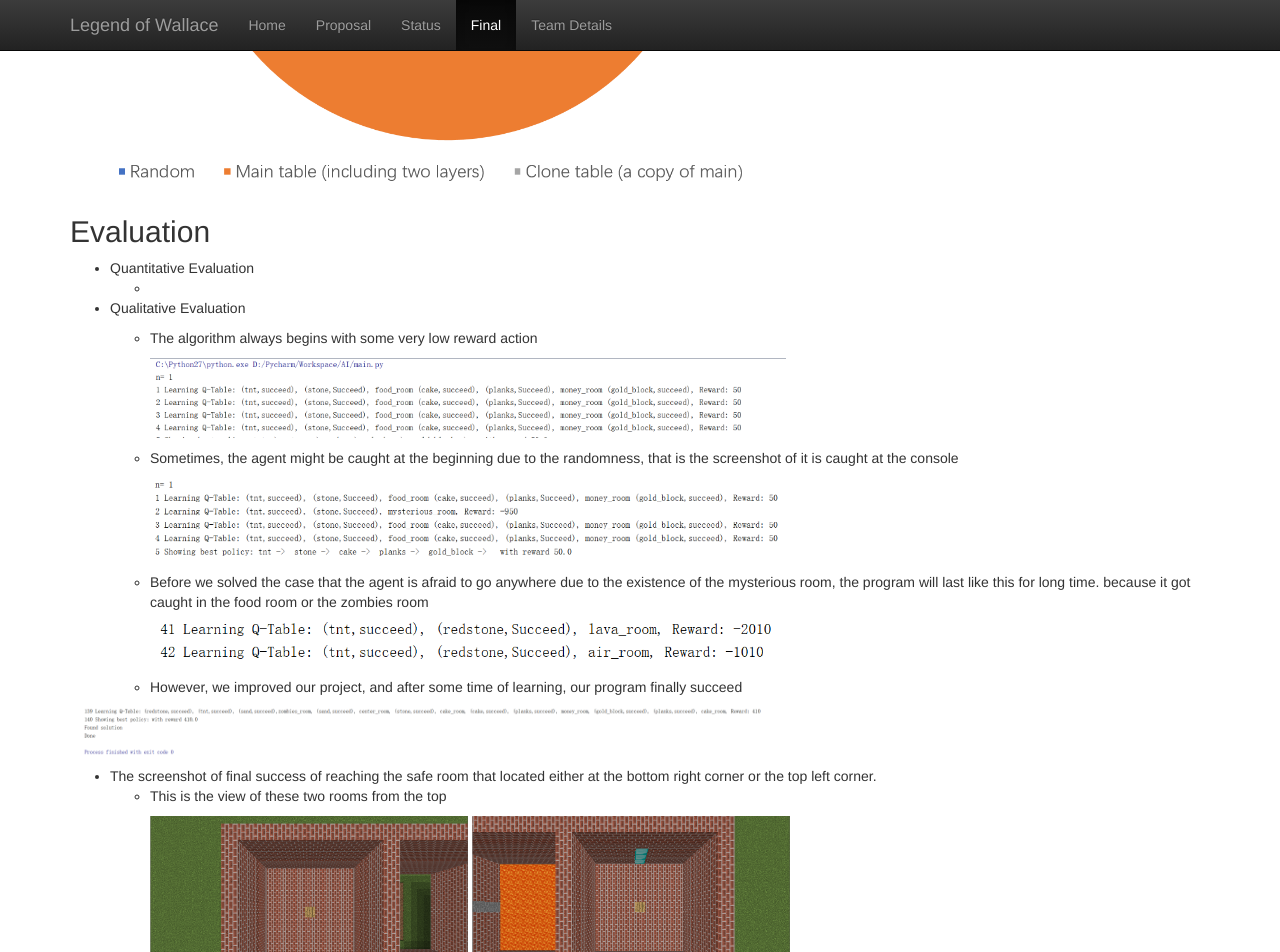
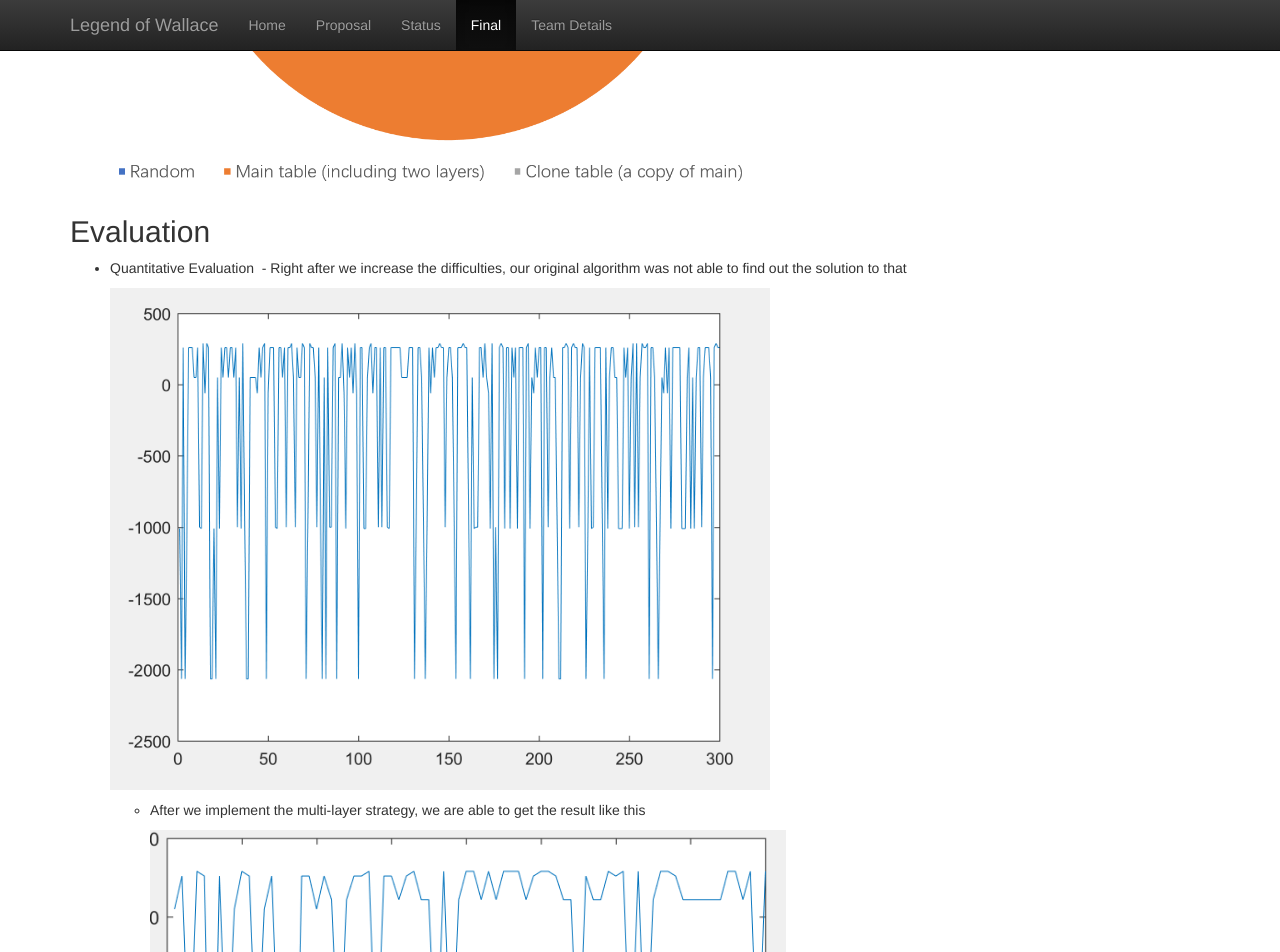
Before and after one commit to rl3740/WallaceAI, a Jekyll site: the page built from docs/final.md, in a window 1280 px wide and 1400 px high, scrolled down 6009 px. Shown: the top 952 px of the window. Built offline with Jekyll 4.4.1, drawn with Linux system fonts in a browser that asks for light colours; some of the changed text lies outside the part shown.

Commit message:
Create final.md

```diff
--- a/docs/final.md
+++ b/docs/final.md
@@ -111,7 +111,17 @@ In our project, we applied a lot of machine learning strategy. For example, in t
 ## Evaluation
 
 - Quantitative Evaluation
-  -
+  - Right after we increase the difficulties, our original algorithm was not able to find out the solution to that
+
+    <img src="img/crazy.png" width="60%">
+
+  - After we implement the multi-layer strategy, we are able to get the result like this
+
+     <img src="img/this_is.png" width="60%">
+
+  - Finally, after getting the double q-learning thing, we are all set to find the maximum rewards, and that's the amount of run that the ai need to find the best solution
+
+  <img src="img/ppp.png" width="60%">
 
 - Qualitative Evaluation
 
```
